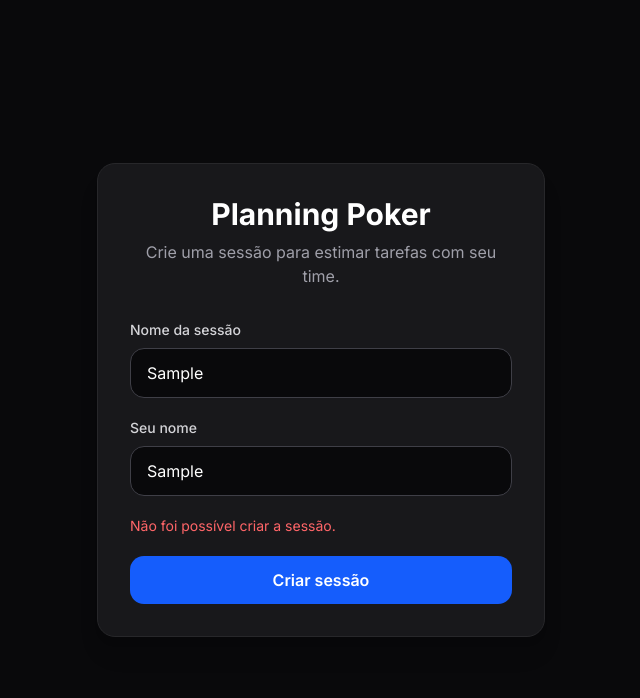
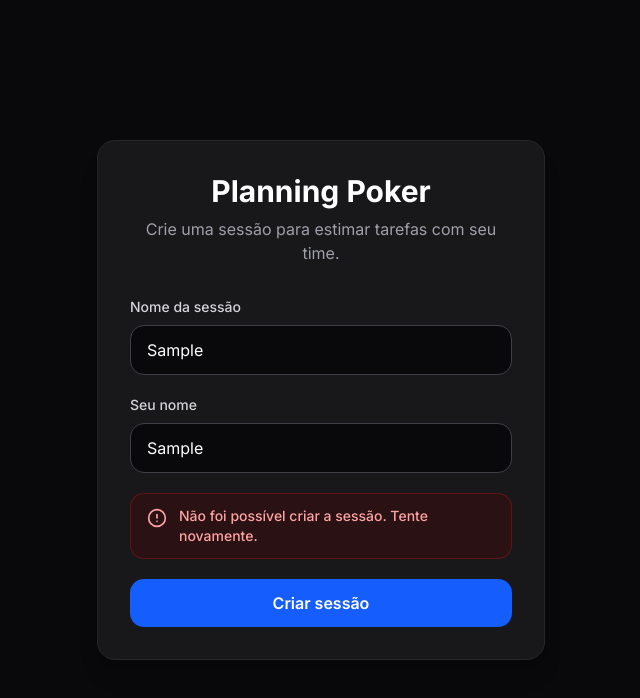
Before and after one commit to mari-sena/planning-poker-front, a Next.js app: page / in a window 1280 px wide. Both pictures are taken after typing "Sample", "Sample" into the empty fields and a click on the button "Criar sessão". Shown: the top 698 px of the page, without its empty margins (319-959 px from the left). Built offline with nearby package versions, Linux system fonts and the light colour scheme; no server answers.

Commit message:
session creation error

```diff
--- a/src/components/organisms/SessionCreation.tsx
+++ b/src/components/organisms/SessionCreation.tsx
@@ -1,7 +1,7 @@
 "use client";
 
 import { FormEvent, useState } from "react";
-
+import { AlertCircle } from "lucide-react";
 import { useRouter } from "next/navigation";
 
 export default function SessionCreation() {
@@ -39,7 +39,7 @@ export default function SessionCreation() {
         `/session/${data.id}?title=${encodeURIComponent(data.name)}&creator=${encodeURIComponent(data.owner.name)}`,
       );
     } catch (error) {
-      setErrorMessage("Não foi possível criar a sessão.");
+      setErrorMessage("Não foi possível criar a sessão. Tente novamente.");
       console.error(error);
     } finally {
       setIsLoading(false);
@@ -92,7 +92,13 @@ export default function SessionCreation() {
           />
         </div>
 
-        {errorMessage && <p className="text-sm text-red-400">{errorMessage}</p>}
+        {errorMessage && (
+          <div className="flex items-start gap-3 rounded-xl border border-red-900/60 bg-red-950/40 px-4 py-3 text-red-300">
+            <AlertCircle className="mt-0.5 h-5 w-5 shrink-0" />
+
+            <p className="text-sm font-medium">{errorMessage}</p>
+          </div>
+        )}
 
         <button
           type="submit"
```
